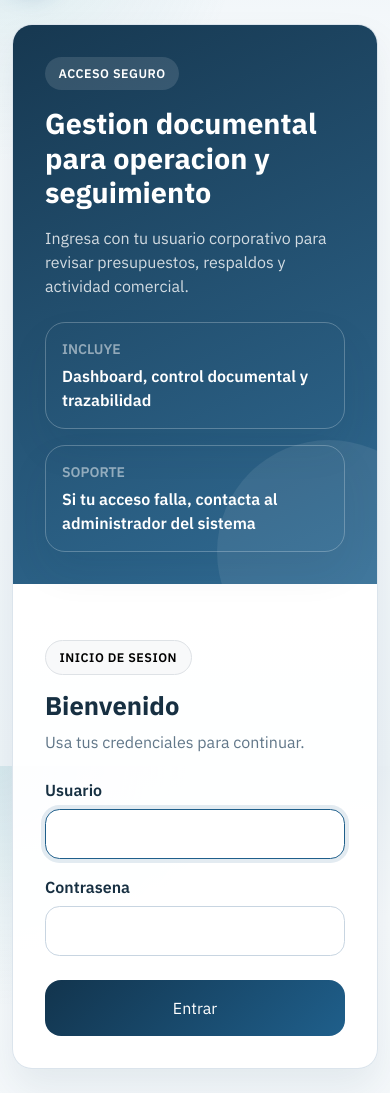
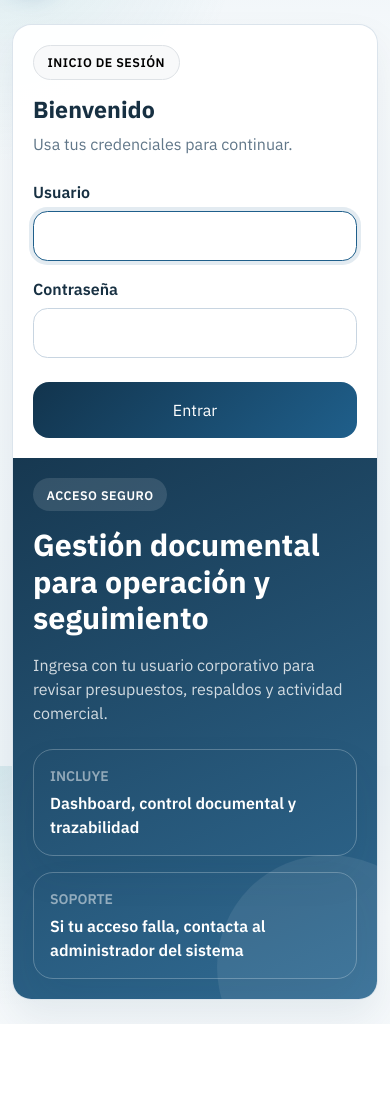
Before and after one commit to jozsef-85/gestion-documental-tens, a Django app: page /accounts/login/ in a window 390 px wide. Shown: the part 78-1171 px from the top of the page. After the commit the page ends 1102 px from the top, so only its background shows below. Run offline with Django 5.2, Linux system fonts and the light colour scheme.

Commit message:
Improve login responsiveness and accents

```diff
--- a/core/templates/registration/login.html
+++ b/core/templates/registration/login.html
@@ -1,6 +1,6 @@
 {% extends "base.html" %}
 
-{% block title %}Iniciar sesion | Gestion Documental{% endblock %}
+{% block title %}Iniciar sesión | Gestión Documental{% endblock %}
 
 {% block body_class %}login-page{% endblock %}
 
@@ -10,11 +10,12 @@
         min-height: calc(100vh - 10rem);
         display: grid;
         align-items: center;
+        padding-block: 1rem;
     }
 
     .login-layout {
         display: grid;
-        gap: 1.5rem;
+        gap: 0;
     }
 
     .login-panel {
@@ -45,6 +46,7 @@
 
     .login-form {
         padding: 2rem;
+        order: 1;
     }
 
     .login-form label {
@@ -79,6 +81,45 @@
         font-size: 0.92rem;
     }
 
+    .login-aside {
+        order: 2;
+    }
+
+    @media (max-width: 991.98px) {
+        .login-shell {
+            min-height: auto;
+            padding-block: 0;
+        }
+
+        .login-panel {
+            border-radius: 1.2rem;
+        }
+
+        .login-form,
+        .login-aside {
+            padding: 1.5rem;
+        }
+
+        .login-aside {
+            min-height: auto;
+        }
+    }
+
+    @media (max-width: 575.98px) {
+        .login-form,
+        .login-aside {
+            padding: 1.25rem;
+        }
+
+        .page-title {
+            font-size: 1.9rem;
+        }
+
+        .login-form .section-title {
+            font-size: 1.45rem !important;
+        }
+    }
+
     @media (min-width: 992px) {
         .login-layout {
             grid-template-columns: minmax(18rem, 24rem) minmax(20rem, 28rem);
@@ -87,6 +128,14 @@
         .login-form,
         .login-aside {
             padding: 2.5rem;
+        }
+
+        .login-form {
+            order: 2;
+        }
+
+        .login-aside {
+            order: 1;
         }
     }
 </style>
@@ -97,7 +146,7 @@
     <div class="login-layout surface-card login-panel mx-auto w-100" style="max-width: 980px;">
         <aside class="login-aside">
             <span class="eyebrow mb-3">Acceso seguro</span>
-            <h1 class="page-title mb-3">Gestion documental para operacion y seguimiento</h1>
+            <h1 class="page-title mb-3">Gestión documental para operación y seguimiento</h1>
             <p class="login-note mb-4">
                 Ingresa con tu usuario corporativo para revisar presupuestos, respaldos y actividad comercial.
             </p>
@@ -115,14 +164,14 @@
 
         <div class="login-form">
             <div class="mb-4">
-                <span class="eyebrow text-bg-light border">Inicio de sesion</span>
+                <span class="eyebrow text-bg-light border">Inicio de sesión</span>
                 <h2 class="section-title mt-3 mb-2" style="font-size: 1.6rem;">Bienvenido</h2>
                 <p class="muted-label mb-0">Usa tus credenciales para continuar.</p>
             </div>
 
             {% if form.non_field_errors or form.errors %}
                 <div class="alert alert-danger" role="alert">
-                    Usuario o contrasena incorrectos. Revisa tus credenciales e intenta nuevamente.
+                    Usuario o contraseña incorrectos. Revisa tus credenciales e intenta nuevamente.
                 </div>
             {% endif %}
 
@@ -136,7 +185,7 @@
                 </div>
 
                 <div class="mb-4">
-                    <label for="{{ form.password.id_for_label }}">Contrasena</label>
+                    <label for="{{ form.password.id_for_label }}">Contraseña</label>
                     {{ form.password }}
                     {{ form.password.errors }}
                 </div>
```
